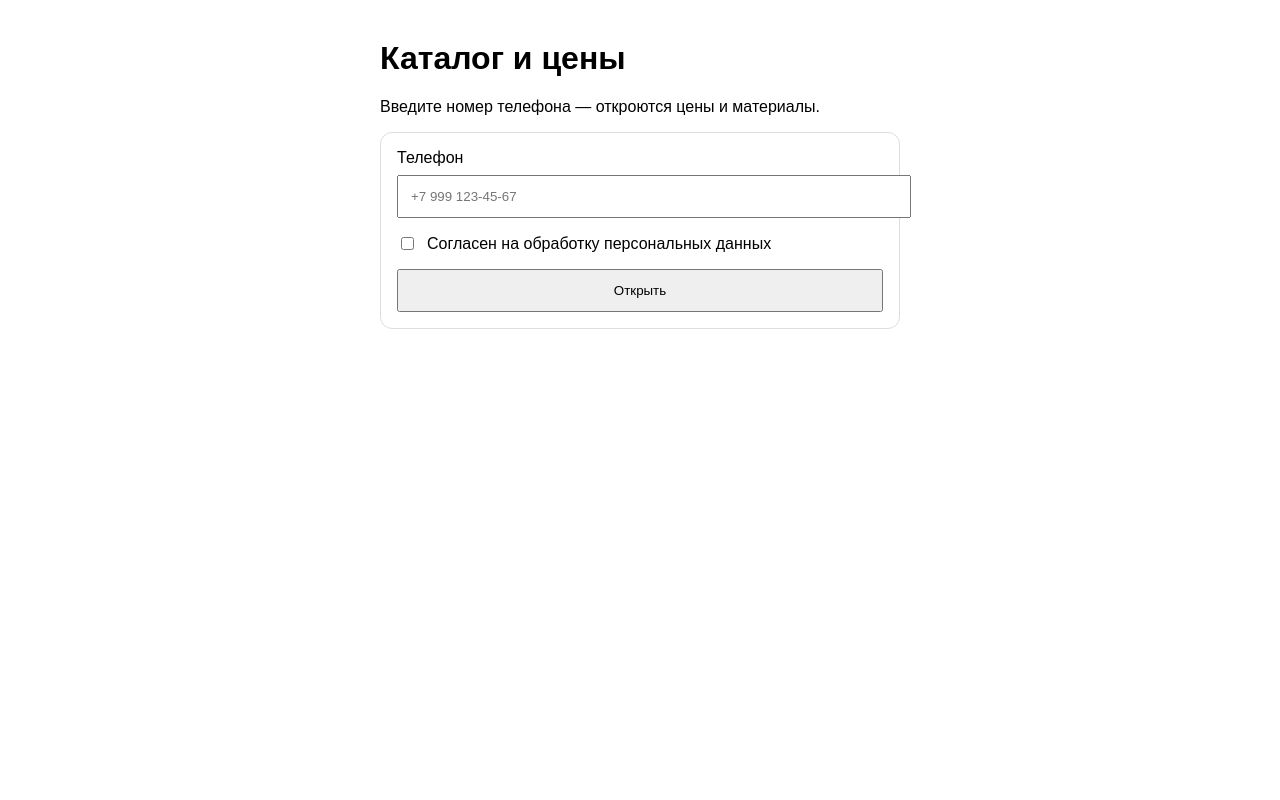
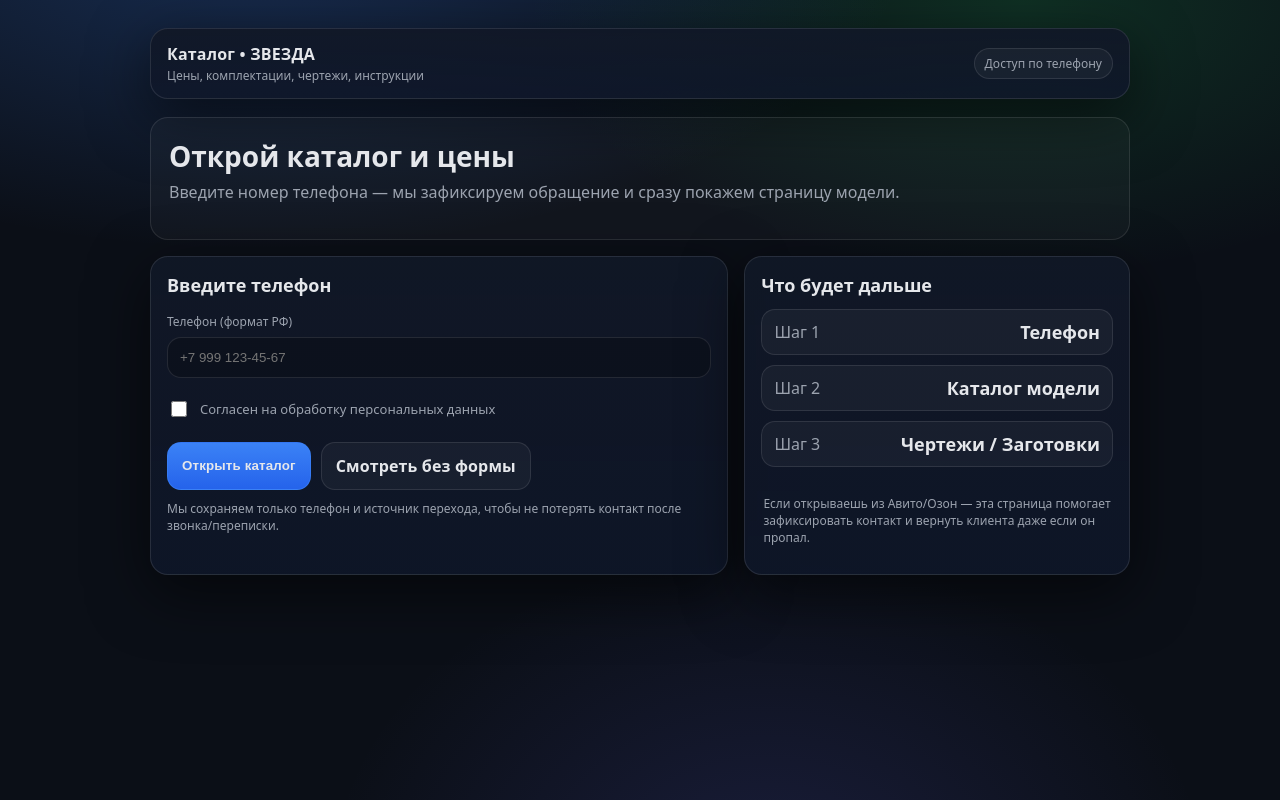
Before and after one commit to Dmitryntvh/AVITO, a FastAPI app: page /go/1 in a window 1280 px wide. Run offline with FastAPI, Linux system fonts and the light colour scheme.

Commit message:
Update phone_gate.html

```diff
--- a/app/templates/phone_gate.html
+++ b/app/templates/phone_gate.html
@@ -2,29 +2,76 @@
 <html lang="ru">
 <head>
   <meta charset="utf-8">
+  <meta name="viewport" content="width=device-width, initial-scale=1">
   <title>Доступ к каталогу</title>
+  <link rel="stylesheet" href="/static/styles.css">
 </head>
-<body style="font-family:Arial; max-width:520px; margin:40px auto;">
-  <h1>Каталог и цены</h1>
-  <p>Введите номер телефона — откроются цены и материалы.</p>
+<body>
+  <div class="container">
+    <div class="topbar">
+      <div class="brand">
+        <div class="title">Каталог • ЗВЕЗДА</div>
+        <div class="sub">Цены, комплектации, чертежи, инструкции</div>
+      </div>
+      <div class="badge">Доступ по телефону</div>
+    </div>
 
-  <form method="post" action="/go/submit" style="border:1px solid #ddd; padding:16px; border-radius:12px;">
+    <div class="hero">
+      <h1>Открой каталог и цены</h1>
+      <p>Введите номер телефона — мы зафиксируем обращение и сразу покажем страницу модели.</p>
+    </div>
+
+    <div class="grid">
+      <div class="card">
+        <h2>Введите телефон</h2>
+
+        <form method="post" action="/go/submit" class="kv">
           <input type="hidden" name="model_code" value="{{ model_code }}">
           <input type="hidden" name="src" value="{{ src }}">
 
-    <label>Телефон</label><br>
-    <input name="phone" placeholder="+7 999 123-45-67" required
-           style="width:100%; padding:12px; margin:8px 0 16px;">
+          <div class="field">
+            <label>Телефон (формат РФ)</label>
+            <input class="input" name="phone" placeholder="+7 999 123-45-67" inputmode="tel" required>
+          </div>
 
-    <label style="display:flex; gap:10px; align-items:center;">
+          <label class="check">
             <input type="checkbox" name="agree" value="yes" required>
             Согласен на обработку персональных данных
           </label>
 
-    <button type="submit"
-      style="margin-top:16px; padding:12px 16px; width:100%;">
-      Открыть
-    </button>
+          <div class="btnrow">
+            <button class="btn primary" type="submit">Открыть каталог</button>
+            <a class="btn ghost" href="/models/{{ model_code }}">Смотреть без формы</a>
+          </div>
+
+          <div class="small">
+            Мы сохраняем только телефон и источник перехода, чтобы не потерять контакт после звонка/переписки.
+          </div>
         </form>
+      </div>
+
+      <div class="card">
+        <h2>Что будет дальше</h2>
+        <div class="pricebox">
+          <div class="price-line">
+            <div class="label">Шаг 1</div>
+            <div class="val">Телефон</div>
+          </div>
+          <div class="price-line">
+            <div class="label">Шаг 2</div>
+            <div class="val">Каталог модели</div>
+          </div>
+          <div class="price-line">
+            <div class="label">Шаг 3</div>
+            <div class="val">Чертежи / Заготовки</div>
+          </div>
+        </div>
+
+        <div class="footer">
+          Если открываешь из Авито/Озон — эта страница помогает зафиксировать контакт и вернуть клиента даже если он пропал.
+        </div>
+      </div>
+    </div>
+  </div>
 </body>
 </html>
```
Lines whose indentation alone changed are shown as unchanged.
